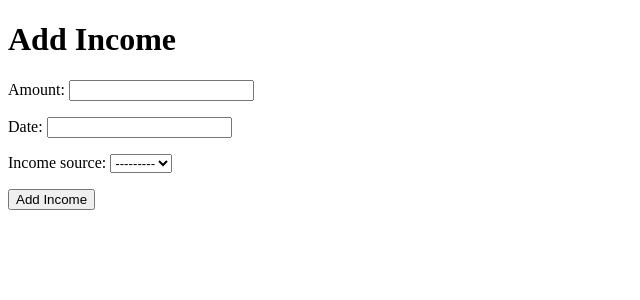
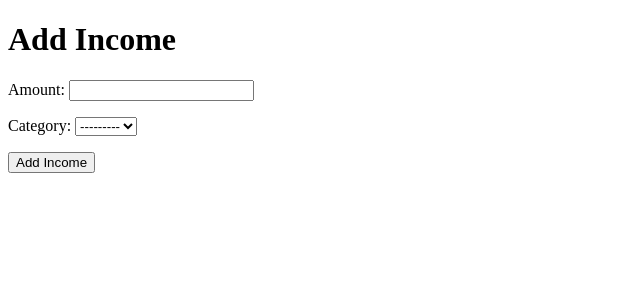
Before and after one commit to kypi-mne-tapo4ki/fin_track_project, a Django app: page /core_ledger/add_income/ in a window 1280 px wide. Shown: the top 300 px of the page, without its empty margins (0-640 px from the left). Run offline with Django 4.2, Linux system fonts and the light colour scheme; data that the repository does not hold is empty.

Commit message:
Fix the bug of moving funds

```diff
--- a/core_ledger/forms.py
+++ b/core_ledger/forms.py
@@ -1,19 +1,15 @@
 from django import forms
-from .models import Transaction, ExpenseCategory, IncomeCategory, Income
+
+from .models import Transaction, Income
 
 
 class TransactionForm(forms.ModelForm):
     class Meta:
         model = Transaction
-        fields = ['amount', 'date']
-
-    income_source = forms.ModelChoiceField(queryset=IncomeCategory.objects.all())
-    expense_category = forms.ModelChoiceField(queryset=ExpenseCategory.objects.all())
+        fields = ['amount', 'income_category', 'expense_category', ]
 
 
 class IncomeForm(forms.ModelForm):
     class Meta:
         model = Income
-        fields = ['amount', 'date']
-
-    income_source = forms.ModelChoiceField(queryset=IncomeCategory.objects.all())
+        fields = ['amount', 'category', ]
--- a/core_ledger/models.py
+++ b/core_ledger/models.py
@@ -21,7 +21,7 @@ class IncomeCategory(Category):
 class Income(models.Model):
     category = models.ForeignKey(IncomeCategory, on_delete=models.CASCADE)
     amount = models.DecimalField(max_digits=10, decimal_places=2)
-    date = models.DateTimeField()
+    date = models.DateTimeField(auto_now_add=True)
 
     def move_operation(self):
         self.category.total += self.amount
@@ -42,7 +42,7 @@ class Income(models.Model):
 
 class Transaction(models.Model):
     amount = models.DecimalField(max_digits=10, decimal_places=2)
-    date = models.DateTimeField()
+    date = models.DateTimeField(auto_now_add=True)
     income_category = models.ForeignKey(IncomeCategory, on_delete=models.CASCADE)
     expense_category = models.ForeignKey(ExpenseCategory, on_delete=models.CASCADE)
 
--- a/core_ledger/templates/core_ledger/incomes.html
+++ b/core_ledger/templates/core_ledger/incomes.html
@@ -8,7 +8,7 @@
     <ul>
         {% for income in incomes %}
             <li>
-                <a href="{% url 'core_ledger:income_detail' income.id %}"></a> +{{ income.amount }} at {{ income.time }}
+                <a href="{% url 'core_ledger:income_detail' income.id %}"></a> +{{ income.amount }} at {{ income.date.time }}
             </li>
         {% endfor %}
     </ul>
--- a/core_ledger/views.py
+++ b/core_ledger/views.py
@@ -88,7 +88,7 @@ def delete_transaction(request, pk):
     if request.method == 'POST':
         transaction.delete()
         return redirect('core_ledger:index')
-    return render(request, 'core_ledger/confirm_delete.html', {'transaction': transaction})
+    # return render(request, 'core_ledger/confirm_delete.html', {'transaction': transaction})
 
 
 class ExpenseCategoryView(DetailView):
```
Also changed, not shown: 1 other file.
